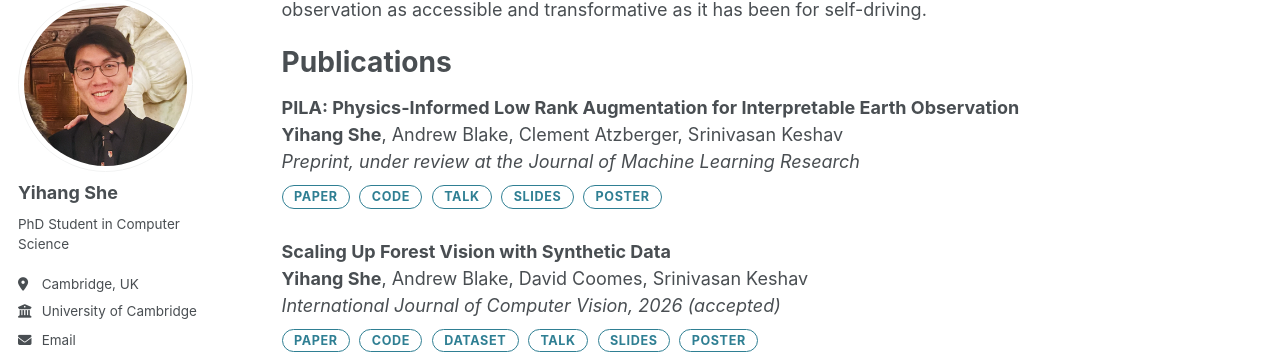
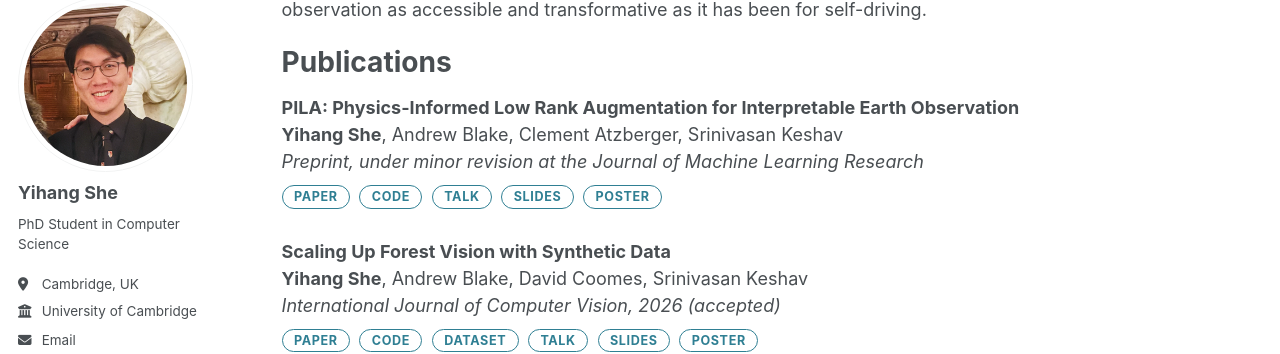
Before and after one commit to yihshe/yihshe.github.io, a Jekyll site: the page built from _pages/about.md, in a window 1280 px wide and 900 px high, scrolled down 957 px. Shown: the part 109-463 px from the top of the window. Built offline with Jekyll 4.4.1, drawn with Linux system fonts in a browser that asks for light colours; some web fonts are replaced.

Commit message:
cv updated

```diff
--- a/_pages/about.md
+++ b/_pages/about.md
@@ -34,7 +34,7 @@ Publications
 <div class="pub-entry">
 <strong>PILA: Physics-Informed Low Rank Augmentation for Interpretable Earth Observation</strong><br/>
 <strong>Yihang She</strong>, Andrew Blake, Clement Atzberger, Srinivasan Keshav<br/>
-<em>Preprint, under review at the Journal of Machine Learning Research</em>
+<em>Preprint, under minor revision at the Journal of Machine Learning Research</em>
 <div class="pub-links">
   <a href="https://arxiv.org/abs/2405.18953">Paper</a>
   <a href="https://github.com/yihshe/PILA">Code</a>
```
